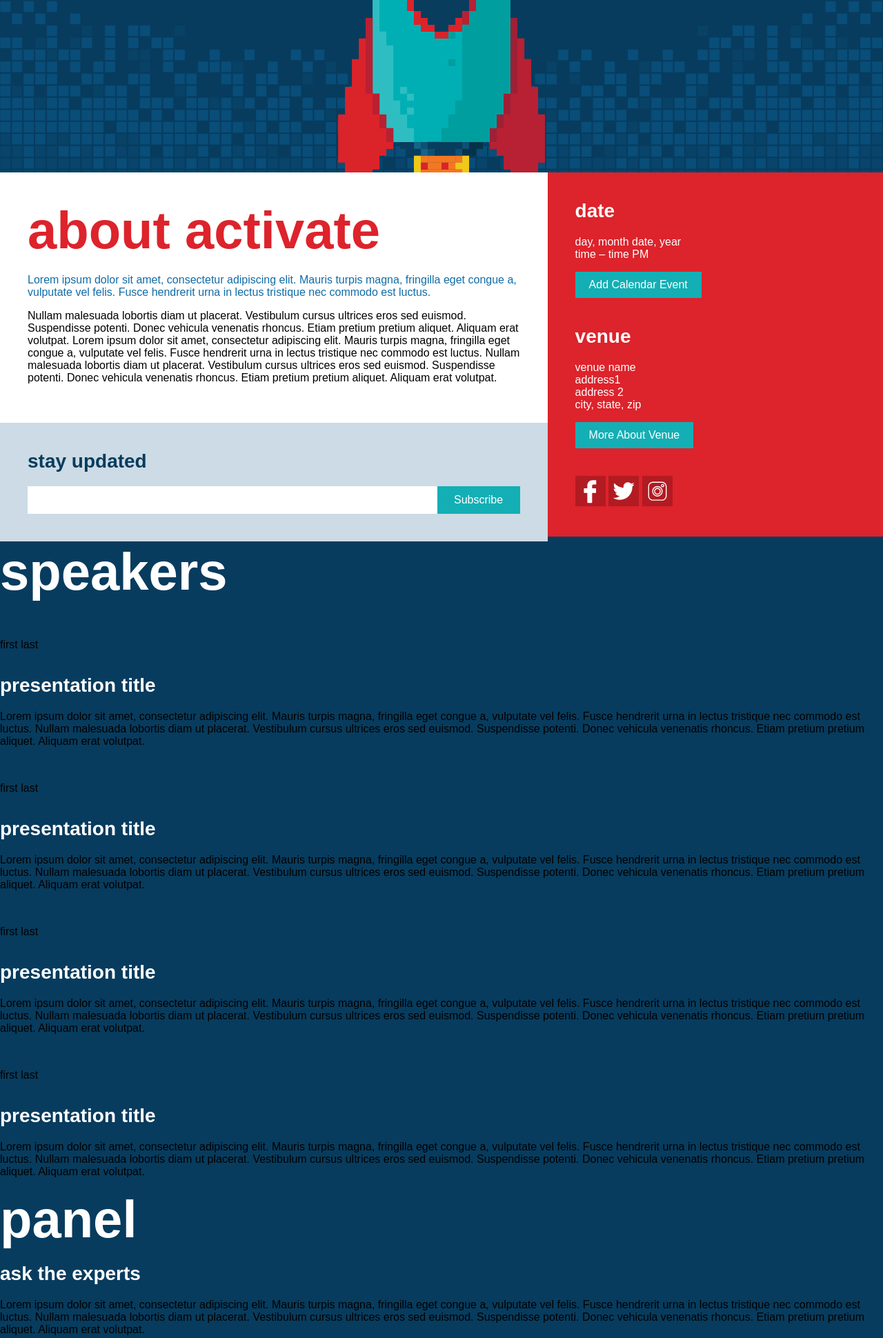
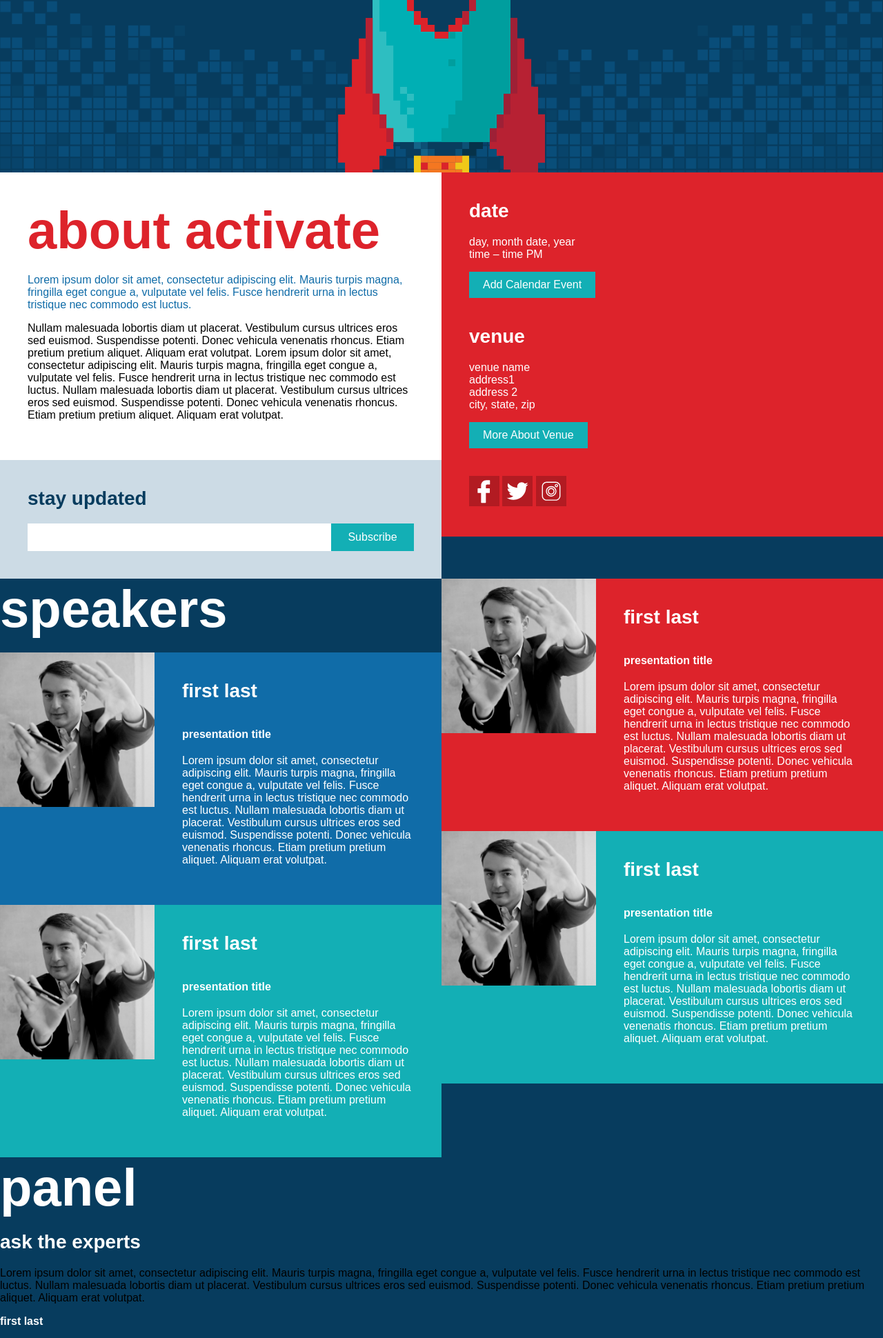
Before and after one commit to isralduke/activate-full, a PHP site: page / in a window 1280 px wide. Shown: the part 344-2284 px from the top of the page at 69% size. Run offline with PHP 8.4, Linux system fonts and the light colour scheme; some libraries are stand-ins or nearby versions.

Commit message:
speakers sections begun

```diff
--- a/remote/index.php
+++ b/remote/index.php
@@ -79,67 +79,72 @@
 		</div>
 		<!-- end partial -->
 	</article>
-	<article id="speakers" class="article speakers">
+	<article id="speakers" class="wrap article speakers">
 		<!-- copy this for partial -->
+		<div class="col">
 			<section>
 				<h2>speakers</h2>
 			</section>
-		<section class="speaker-bio">
-			<img src="" alt="" class="speaker-photo">
+			<section class="speaker-bio-wrap blue">
+				<img src="assets/img/headshots/isral-c-duke.jpg" alt="" class="speaker-photo">
 				<div class="speaker-bio">
-				<p class="speaker-name">first last</p>
+					<h3 class="speaker-name">first last</h3>
 					<div class="speaker-socials">
 						<a href="">
 							<img src="" alt=""></a>
 						<a href="">
 							<img src="" alt=""></a>
 					</div>
-				<h3>presentation title</h3>
+					<h4>presentation title</h4>
 					<p class="speaker-summary">Lorem ipsum dolor sit amet, consectetur adipiscing elit. Mauris turpis magna, fringilla eget congue a, vulputate vel felis. Fusce hendrerit urna in lectus tristique nec commodo est luctus. Nullam malesuada lobortis diam ut placerat. Vestibulum cursus ultrices eros sed euismod. Suspendisse potenti. Donec vehicula venenatis rhoncus. Etiam pretium pretium aliquet. Aliquam erat volutpat.</p>
 				</div>
 			</section>
-		<section class="speaker-bio">
-			<img src="" alt="" class="speaker-photo">
+			<section class="speaker-bio-wrap turquoise">
+				<img src="assets/img/headshots/isral-c-duke.jpg" alt="" class="speaker-photo">
 				<div class="speaker-bio">
-				<p class="speaker-name">first last</p>
+					<h3 class="speaker-name">first last</h3>
 					<div class="speaker-socials">
 						<a href="">
 							<img src="" alt=""></a>
 						<a href="">
 							<img src="" alt=""></a>
 					</div>
-				<h3>presentation title</h3>
+					<h4>presentation title</h4>
 					<p class="speaker-summary">Lorem ipsum dolor sit amet, consectetur adipiscing elit. Mauris turpis magna, fringilla eget congue a, vulputate vel felis. Fusce hendrerit urna in lectus tristique nec commodo est luctus. Nullam malesuada lobortis diam ut placerat. Vestibulum cursus ultrices eros sed euismod. Suspendisse potenti. Donec vehicula venenatis rhoncus. Etiam pretium pretium aliquet. Aliquam erat volutpat.</p>
 				</div>
 			</section>
-		<section class="speaker-bio">
-			<img src="" alt="" class="speaker-photo">
+		</div>
+		<div class="col">
+			<section class="speaker-bio-wrap red">
+				<img src="assets/img/headshots/isral-c-duke.jpg" alt="" class="speaker-photo">
 				<div class="speaker-bio">
-				<p class="speaker-name">first last</p>
+					<h3 class="speaker-name">first last</h3>
 					<div class="speaker-socials">
 						<a href="">
 							<img src="" alt=""></a>
 						<a href="">
 							<img src="" alt=""></a>
 					</div>
-				<h3>presentation title</h3>
+					<h4>presentation title</h4>
 					<p class="speaker-summary">Lorem ipsum dolor sit amet, consectetur adipiscing elit. Mauris turpis magna, fringilla eget congue a, vulputate vel felis. Fusce hendrerit urna in lectus tristique nec commodo est luctus. Nullam malesuada lobortis diam ut placerat. Vestibulum cursus ultrices eros sed euismod. Suspendisse potenti. Donec vehicula venenatis rhoncus. Etiam pretium pretium aliquet. Aliquam erat volutpat.</p>
 				</div>
 			</section>
-		<section class="speaker-bio">
-			<img src="" alt="" class="speaker-photo">
+			<section class="speaker-bio-wrap powder">
+				<img src="assets/img/headshots/isral-c-duke.jpg" alt="" class="speaker-photo">
 				<div class="speaker-bio">
-				<p class="speaker-name">first last</p>
+					<h3 class="speaker-name">first last</h3>
 					<div class="speaker-socials">
 						<a href="">
 							<img src="" alt=""></a>
 						<a href="">
 							<img src="" alt=""></a>
 					</div>
-				<h3>presentation title</h3>
+					<h4>presentation title</h4>
 					<p class="speaker-summary">Lorem ipsum dolor sit amet, consectetur adipiscing elit. Mauris turpis magna, fringilla eget congue a, vulputate vel felis. Fusce hendrerit urna in lectus tristique nec commodo est luctus. Nullam malesuada lobortis diam ut placerat. Vestibulum cursus ultrices eros sed euismod. Suspendisse potenti. Donec vehicula venenatis rhoncus. Etiam pretium pretium aliquet. Aliquam erat volutpat.</p>
 				</div>
 			</section>
+		</div>
+
 		<!-- end partial -->
 	</article>
 	<article id="panel" class="article panel">
--- a/remote/scss/styles.scss
+++ b/remote/scss/styles.scss
@@ -140,7 +140,42 @@ input {
 		width: 100%; height: $unit*2;
 	}
 }
+.speakers {
+	.col {
 
+	}
+	section {
+
+	}
+}
+.speaker-bio-wrap {
+	display: flex;
+	flex-direction: row;
+	justify-content: space-between;
+	align-items: flex-start;
+	&.blue {
+		background-color: $blue;
+	}
+	&.turquoise {
+		background-color: $turquoise;
+	}
+	&.red {
+		background-color: $red;
+	}
+	&.powder{
+		background-color: $powder;
+	}
+}
+.speaker-photo {
+	width: 20%;
+}
+.speaker-bio {
+	flex: 1;
+	padding: $unit*2;
+}
+.speaker-summary {
+	color: $white;
+}
 // --------------------------------
 // media queries
 
@@ -199,6 +234,19 @@ input {
 			flex-basis: 120px;
 		}
 	}
+	.speakers {
+		display: flex;
+		flex-direction: row;
+		justify-content: space-between;
+		align-content: flex-start;
+	}
+	.col {
+		width: 50%;
+	}
+	.speaker-photo {
+		width: 35%;
+	}
+
 }
 @media screen and ( min-width: 1024px ) {
 	img {
```
Also changed, not shown: remote/assets/img/headshots/isral-c-duke-orig.jpg (added), remote/assets/img/headshots/isral-c-duke.jpg (added), remote/css/styles.css, 2 other files. Lines whose indentation alone changed are shown as unchanged.
